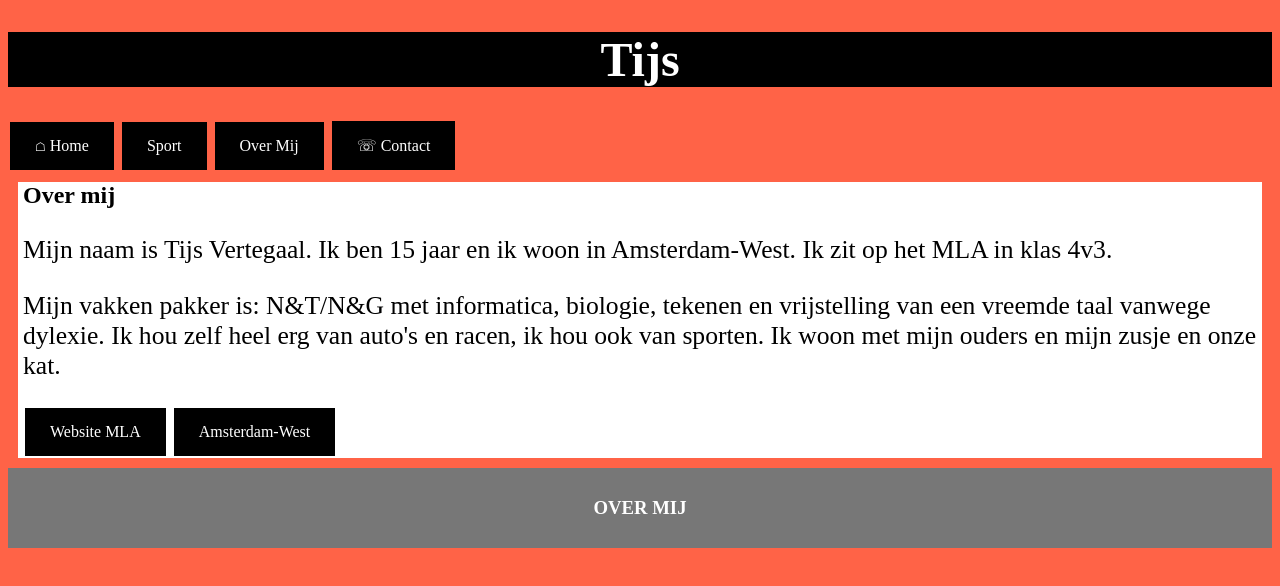
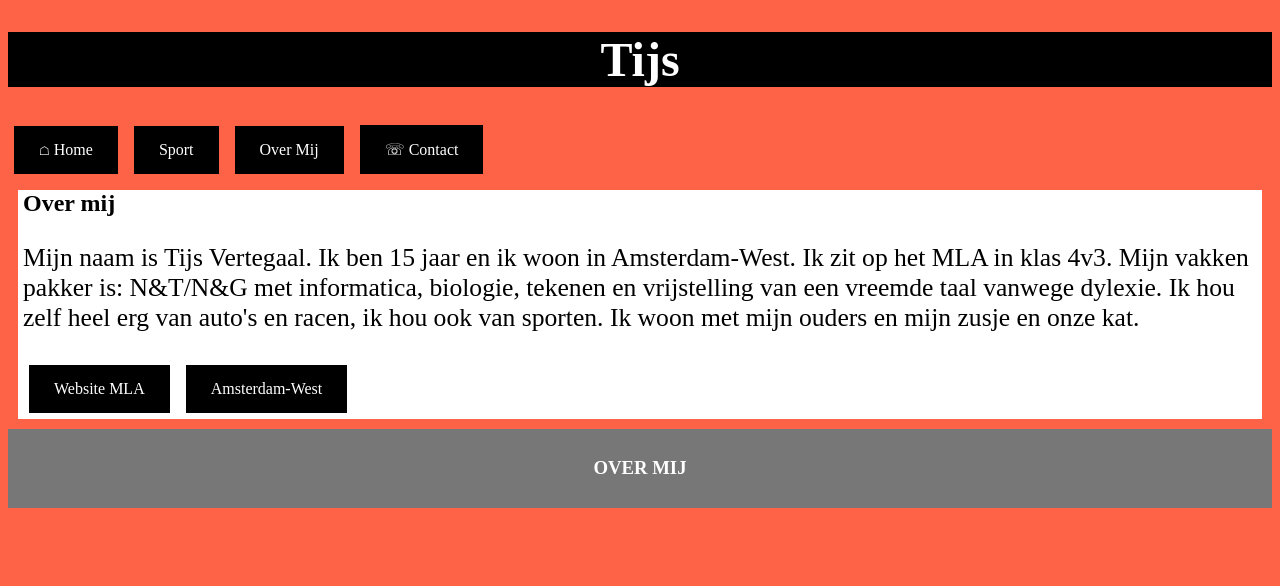
Before and after one commit to tijs1213/Tijs1, a plain HTML site: page 4epagina.html in a window 1280 px wide. Drawn offline with Linux system fonts and the light colour scheme.

Commit message:
Update 4epagina.html

```diff
--- a/4epagina.html
+++ b/4epagina.html
@@ -34,7 +34,7 @@ a:link, a:visited {
   text-align: center;
   text-decoration: none;
   display: inline-block;
-  margin: 2px;
+  margin: 6px;
 }
 a:hover, a:active {
   background-color: rgb(180, 180, 180);
@@ -60,8 +60,7 @@ p  {
 <a href="3epagina.html">&#9743 Contact</a>
 <article>
   <h2>Over mij</h2>
-  <p>Mijn naam is Tijs Vertegaal. Ik ben 15 jaar en ik woon in Amsterdam-West. Ik zit op het MLA in klas 4v3.</p>
-  <p>Mijn vakken pakker is: N&T/N&G met informatica, biologie, tekenen en vrijstelling van een vreemde taal vanwege dylexie. Ik hou zelf heel erg van auto's en racen, ik hou ook van sporten. Ik woon met mijn ouders en mijn zusje en onze kat.</p>
+  <p>Mijn naam is Tijs Vertegaal. Ik ben 15 jaar en ik woon in Amsterdam-West. Ik zit op het MLA in klas 4v3. Mijn vakken pakker is: N&T/N&G met informatica, biologie, tekenen en vrijstelling van een vreemde taal vanwege dylexie. Ik hou zelf heel erg van auto's en racen, ik hou ook van sporten. Ik woon met mijn ouders en mijn zusje en onze kat.</p>
   <a href="https://www.montessorilyceumamsterdam.nl/">Website MLA</a>
   <a href="https://www.google.nl/maps/place/Amsterdam-West,+Amsterdam/@52.3779647,4.8304975,13z/data=!3m1!4b1!4m5!3m4!1s0x47c5e276ddbe6ceb:0x864dee682491d03c!8m2!3d52.3733543!4d4.8625133">Amsterdam-West</a>
 </article>
```
